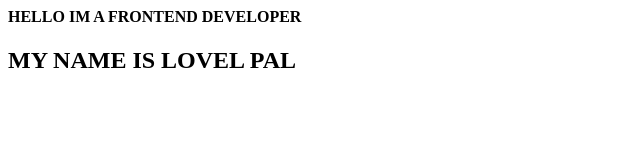
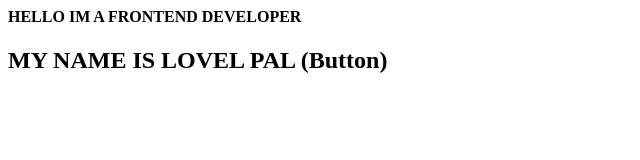
Before and after one commit to lovely-deve/newgithub-demo, a plain HTML site: page index.html in a window 1280 px wide. Shown: the whole page, without its empty margins (0-640 px from the left). Drawn offline with Linux system fonts and the light colour scheme.

```diff
--- a/index.html
+++ b/index.html
@@ -1,3 +1,3 @@
 <h4>HELLO IM A FRONTEND DEVELOPER</h4>
 
-<h2>MY NAME IS LOVEL PAL</h2>
+<h2>MY NAME IS LOVEL PAL (Button)</h2>
```
